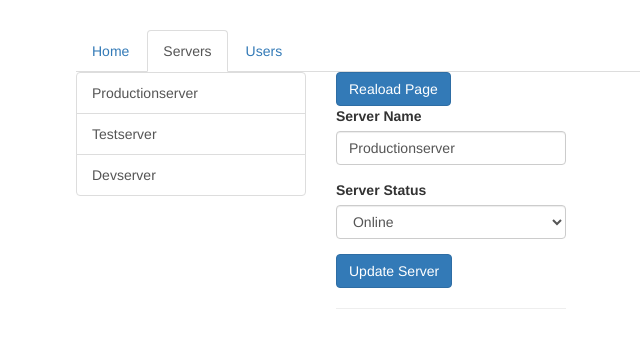
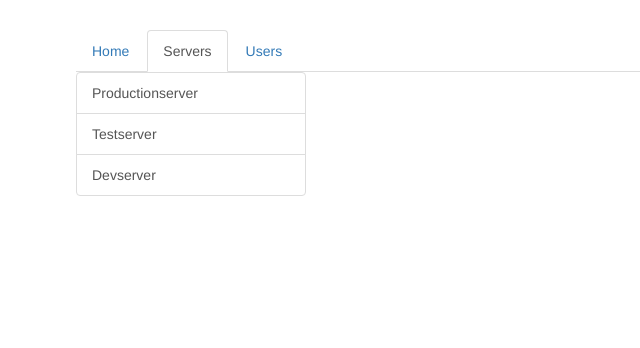
Before and after one commit to MateuszZie/Angular-course, an Angular app in the folder routing-start/: page /servers in a window 1280 px wide. Shown: the top 348 px of the page, without its empty margins (189-829 px from the left). Built offline with nearby package versions, Linux system fonts and the light colour scheme.

Commit message:
Setting up Child (Nested) Routes

```diff
--- a/routing-start/src/app/servers/servers.component.html
+++ b/routing-start/src/app/servers/servers.component.html
@@ -13,9 +13,10 @@
     </div>
   </div>
   <div class="col-xs-12 col-sm-4">
-    <button class="btn btn-primary" (click)="onReload()">Reaload Page</button>
+    <router-outlet></router-outlet>
+    <!-- <button class="btn btn-primary" (click)="onReload()">Reaload Page</button>
     <app-edit-server></app-edit-server>
-    <hr />
+    <hr /> -->
     <!-- <app-server></app-server> -->
   </div>
 </div>
--- a/routing-start/src/app/users/users.component.html
+++ b/routing-start/src/app/users/users.component.html
@@ -11,6 +11,6 @@
     </div>
   </div>
   <div class="col-xs-12 col-sm-4">
-    <app-user></app-user>
+    <router-outlet></router-outlet>
   </div>
 </div>
```
Also changed, not shown: routing-start/src/app/app.module.ts (+14 -5 lines).
